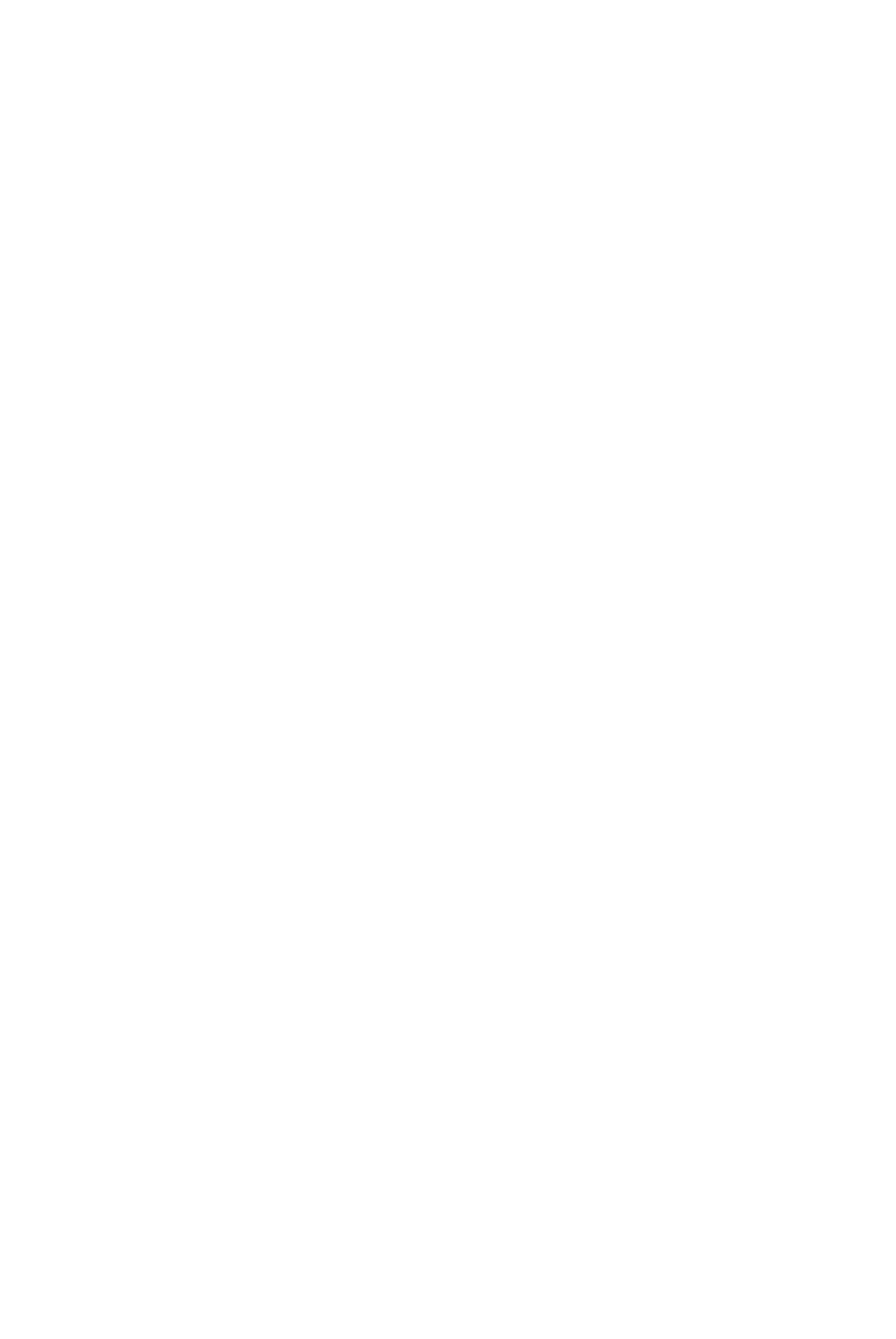
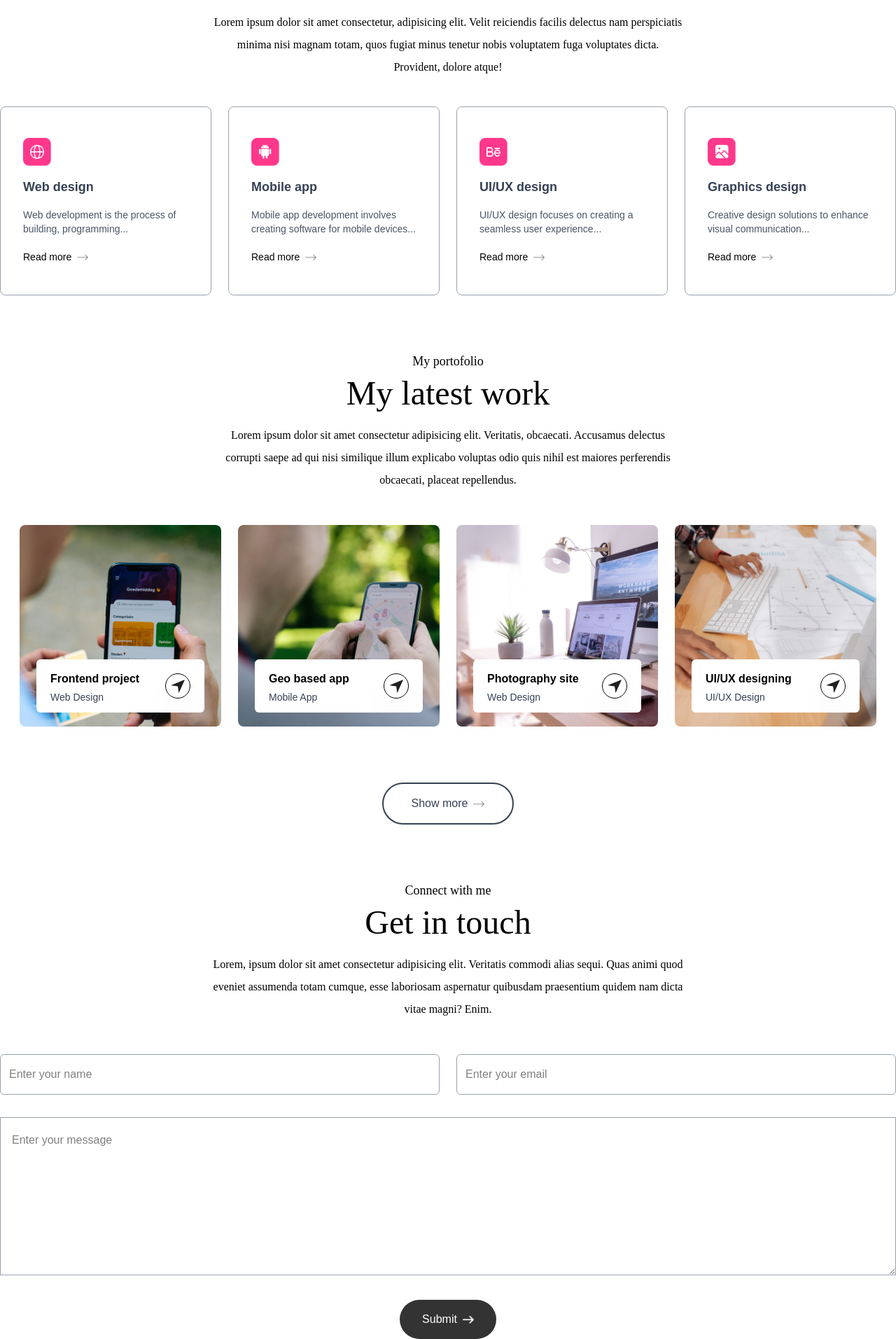
Before and after one commit to rifkyr990/new-portofolio, a Next.js app: page / in a window 1280 px wide. Shown: the part 1819-3732 px from the top of the page at 70% size. Before the commit the page ends 1699 px from the top, so only its background shows below. Built offline with nearby package versions, Linux system fonts and the light colour scheme; a web font is replaced by a local one.

Commit message:
penambahan fitur send form email

```diff
--- /dev/null
+++ b/src/app/components/Contact.tsx
@@ -0,0 +1,58 @@
+'use client'
+import React from 'react';
+import { assets } from '@/assets';
+import Image from 'next/image';
+
+
+    const Contact = () => {
+        const [result, setResult] = React.useState("");
+
+        const onSubmit = async (event: any) => {
+        event.preventDefault();
+        setResult("Sending....");
+        const formData = new FormData(event.target);
+
+        formData.append("access_key", "d1a2950f-1f1b-40e9-b027-ed3e93877b74");
+
+        const response = await fetch("https://api.web3forms.com/submit", {
+            method: "POST",
+            body: formData
+        });
+
+        const data = await response.json();
+
+        if (data.success) {
+            setResult("Form Submitted Successfully");
+            event.target.reset();
+        } else {
+            console.log("Error", data);
+            setResult(data.message);
+        }
+    };
+
+    return (
+        <div className='w-full max-w-screen-xl mx-auto py-0 scroll-mt-20 bg-[url("/footer-bg-color.png")] bg-no-repeat bg-center bg-[length:90%_auto]'>
+            <h4 className='text-center mb-2 text-lg font-ovo'>Connect with me</h4>
+            <h2 className='text-center text-5xl font-ovo'>Get in touch</h2>
+
+            <p className='text-center max-w-2xl mx-auto mt-5 mb-12 font-ovo'>
+                Lorem, ipsum dolor sit amet consectetur adipisicing elit. Veritatis commodi alias sequi. Quas animi quod eveniet assumenda totam cumque, esse laboriosam aspernatur quibusdam praesentium quidem nam dicta vitae magni? Enim.
+            </p>
+
+            <form className='max-x-2xl mx-auto' onSubmit={onSubmit}>
+                <div className='grid grid-cols-2 gap-6 mt-10 mb-8'>
+                    <input type="text" placeholder='Enter your name' name="name" id="name" className='flex-1 outline-none border-1 border-gray-400 rounded-md bg-white p-3' required/>
+                    <input type="email" placeholder='Enter your email' name="email" id="email" className='flex-1 outline-none border-1 border-gray-400 rounded-md bg-white p-3' required/>
+                </div>
+                <textarea name="message" id="message" rows={6} placeholder='Enter your message' className='w-full p-4 outline-none border-1 border-gray-400 rounded-m bg-white mb-6' required></textarea>
+                <button type="submit" className='py-3 px-8 w-max flex items-center justify-between gap-2 bg-black/80 text-white rounded-full mx-auto hover:bg-black duration-500'>
+                    Submit
+                    <Image src={assets.right_arrow_white} alt='icon' className='w-4'/>
+                </button>
+            </form>
+            <span>{result}</span>
+        </div>
+    )
+}
+
+export default Contact
--- a/src/app/components/Project.tsx
+++ b/src/app/components/Project.tsx
@@ -1,9 +1,37 @@
 import React from 'react'
+import { assets,workData } from '@/assets'
+import Image from 'next/image'
 
 const Project = () => {
     return (
         <div>
+            <div id='project' className='w-full max-w-screen-xl mx-auto py-0 scroll-mt-20'>
+                <h4 className='text-center mb-2 text-lg font-ovo'>My portofolio</h4>
+                <h2 className='text-center text-5xl font-ovo'>My latest work</h2>
 
+                <p className='text-center max-w-2xl mx-auto mt-5 mb-12 font-ovo'>
+                    Lorem ipsum dolor sit amet consectetur adipisicing elit. Veritatis, obcaecati. Accusamus delectus corrupti saepe ad qui nisi similique illum explicabo voluptas odio quis nihil est maiores perferendis obcaecati, placeat repellendus.
+                </p>
+
+                <div className='grid grid-cols-auto sm:grid-cols-2 md:grid-cols-3 lg:grid-cols-4 gap-6 my-10 mx-7'>
+                    {workData.map((project, index)=>(
+                        <div key={index} style={{ backgroundImage: `url(${project.bgImage})` }} className='aspect-square bg-no-repeat bg-center bg-cover rounded-lg relative cursor-pointer group'>
+                            <div className='bg-white w-10/12 rounded-md absolute bottom-5 left-1/2 -translate-x-1/2 py-3 px-5 flex items-center justify-between duration-500 group-hover:bottom-7'>
+                                <div>
+                                    <h2 className='font-semibold'>{project.title}</h2>
+                                    <p className='text-sm text-gray-700'>{project.description}</p>
+                                </div>
+                                <div className='border rounded-full border-black w-9 aspect-square flex items-center justify-center shadow-2xl/30 group-hover:bg-lime-300 transition'>
+                                    <Image src={assets.send_icon} alt='icon' className='w-5'/>
+                                </div>
+                            </div>
+                        </div>
+                    ))}
+                </div>
+            </div>
+            <a href="" className='w-max flex items-center justify-center mx-auto text-gray-700 border-2 border-gray-700 rounded-full text-center gap-2 px-10 py-3 gap-y-3 my-20'>
+                Show more<Image src={assets.right_arrow} alt='' className='w-4'/>
+            </a>
         </div>
     )
 }
--- a/src/app/components/Services.tsx
+++ b/src/app/components/Services.tsx
@@ -1,9 +1,31 @@
+import { assets,serviceData } from '@/assets'
 import React from 'react'
+import Image from 'next/image'
 
 const Services = () => {
     return (
-    <div>
-        <h4 className='text-center mb-2 text-lg font-ovo'></h4>
+    <div id='services' className='w-full max-w-screen-xl mx-auto py-10 scroll-mt-20'>
+        <h4 className='text-center mb-2 text-lg font-ovo'>What i offers</h4>
+        <h2 className='text-center text-5xl font-ovo'>My services</h2>
+        <p className='text-center font-ovo max-w-2xl mx-auto mb-10 mt-5'>
+            Lorem ipsum dolor sit amet consectetur, adipisicing elit. Velit reiciendis facilis delectus nam perspiciatis minima nisi magnam totam,
+            quos fugiat minus tenetur nobis voluptatem fuga voluptates dicta. Provident, dolore atque!
+        </p>
+
+        <div className='grid grid-cols-auto sm:grid-cols-2 md:grid-cols-3 lg:grid-cols-4 gap-6 my-10 '>
+            {serviceData.map(({icon, title, description, link}, index)=>(
+                <div key={index} className='border border-gray-400 rounded-lg px-8 py-11 hover:shadow-xl/30 duration-500 cursor-pointer hover:-translate-y-1 mx-5 lg:mx-0'>
+                    <Image src={icon} alt='' className='w-10'/>
+                    <h3 className='text-lg text-gray-700 my-4 font-bold'>{title}</h3>
+                    <p className='text-sm text-gray-600 leading-5'>
+                        {description}
+                    </p>
+                    <a href={link} className='flex items-center gap-2 text-sm mt-5'>
+                        Read more <Image src={assets.right_arrow} alt='icon' className='w-4'/>
+                    </a>
+                </div>
+            ))}
+        </div>
     </div>
 )
 }
--- a/src/app/globals.css
+++ b/src/app/globals.css
@@ -11,3 +11,7 @@ nav {
 .font-ovo {
   font-family: ovo;
 }
+
+.gridTemplateColumn {
+  grid-template-columns: repeat(auto-fit, minmax(200px));
+}
--- a/src/app/page.tsx
+++ b/src/app/page.tsx
@@ -1,8 +1,11 @@
 import Navbar from "./components/Navbar";
 import Header from "./components/Header";
 import About from "./components/About";
+import Services from "./components/Services";
+import Project from "./components/Project";
 import { StrictMode } from "react";
-import Services from "./components/Services";
+import Contact from "./components/Contact";
+
 
 export default function Home() {
   return (
@@ -12,6 +15,8 @@ export default function Home() {
         <Header/>
         <About/>
         <Services/>
+        <Project/>
+        <Contact/>
       </div>
     </StrictMode>
   );
```
